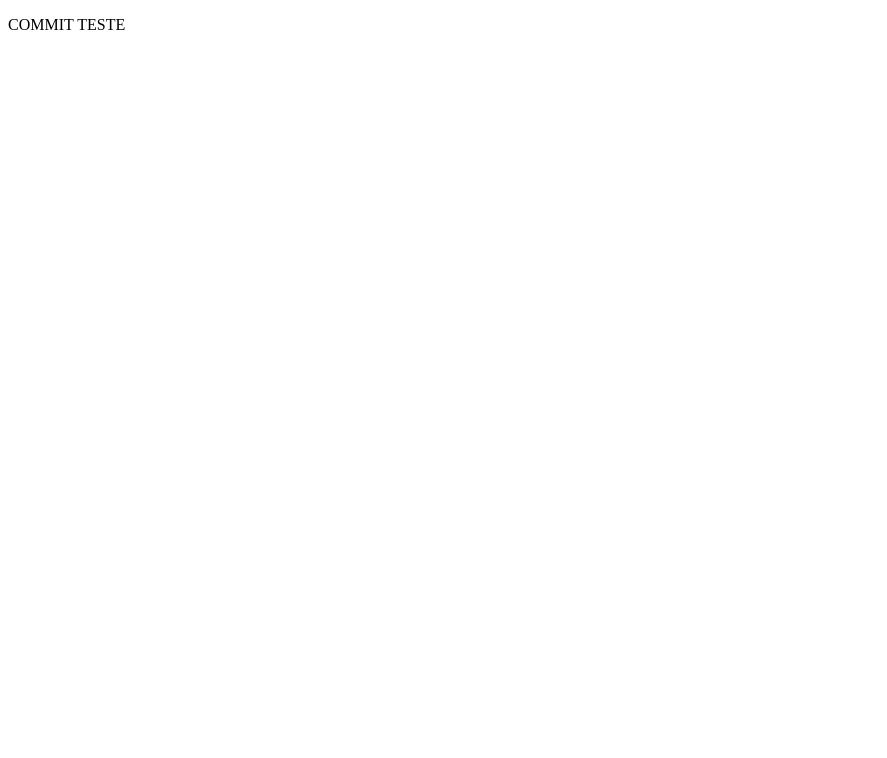
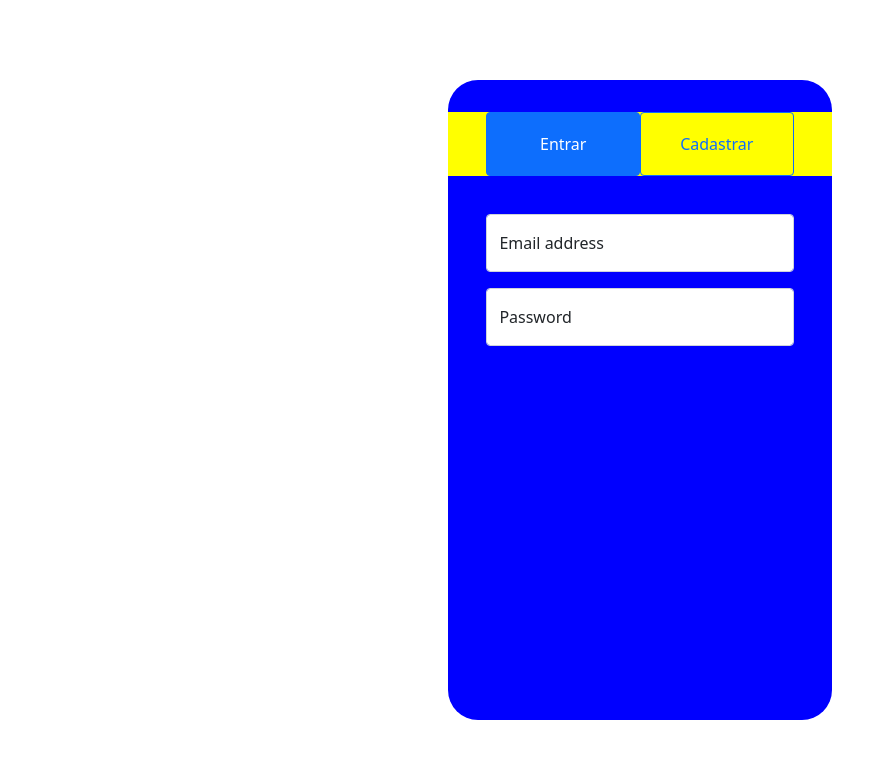
Before and after one commit to kauasdn/OMDb-group-project, a plain HTML site: page OMDb-Project/Index.html in a window 1280 px wide. Shown: the whole page, without its empty margins (0-887 px from the left). Drawn offline with nearby package versions, Linux system fonts and the light colour scheme.

Commit message:
Form da pagina index

```diff
--- a/OMDb-Project/CSS/Index.css
+++ b/OMDb-Project/CSS/Index.css
@@ -0,0 +1,26 @@
+.container-form{
+    background-color: blue;
+    width: 30%;
+    height: 80vh;
+    border-radius: 30px;
+}
+
+.container-pai{
+    display: flex;
+    justify-content: center;
+    align-items: center;
+    height: 100vh;
+}
+
+.login{
+    background-color: yellow;
+    display: flex;
+    justify-content: center;
+    width: 100%;
+    height: 10%;
+    margin-top: 32px;
+}
+
+.email{
+    margin: 10%;
+}
--- a/OMDb-Project/Index.html
+++ b/OMDb-Project/Index.html
@@ -1,12 +1,41 @@
 <!DOCTYPE html>
 <html lang="en">
+
 <head>
     <meta charset="UTF-8">
     <meta http-equiv="X-UA-Compatible" content="IE=edge">
     <meta name="viewport" content="width=device-width, initial-scale=1.0">
+    <link rel="stylesheet" href="/OMDb-Project/CSS/Index.css">
+    <link href="https://cdn.jsdelivr.net/npm/bootstrap@5.0.2/dist/css/bootstrap.min.css" rel="stylesheet"
+        integrity="sha384-EVSTQN3/azprG1Anm3QDgpJLIm9Nao0Yz1ztcQTwFspd3yD65VohhpuuCOmLASjC" crossorigin="anonymous">
+    <script src="https://cdn.jsdelivr.net/npm/bootstrap@5.0.2/dist/js/bootstrap.bundle.min.js"
+        integrity="sha384-MrcW6ZMFYlzcLA8Nl+NtUVF0sA7MsXsP1UyJoMp4YLEuNSfAP+JcXn/tWtIaxVXM"
+        crossorigin="anonymous"></script>
     <title>Index</title>
 </head>
+
 <body>
-    <p>COMMIT TESTE</p>
+    <div class="container-pai">
+        <div class="container-form">
+            <div class="login">
+                    <input type="radio" class="btn-check" name="btnradio" id="btnradio1" autocomplete="off" checked>
+                    <label style="width: 40%;" class="btn btn-outline-primary d-flex align-items-center justify-content-center" for="btnradio1">Entrar</label>
+
+                    <input type="radio" class="btn-check" name="btnradio" id="btnradio2" autocomplete="off">
+                    <label style="width: 40%;" class="btn btn-outline-primary d-flex align-items-center justify-content-center" for="btnradio2">Cadastrar</label>
+            </div>
+            <div class="email">
+                <div class="form-floating mb-3">
+                    <input type="email" class="form-control" id="floatingInput" placeholder="name@example.com">
+                    <label for="floatingInput">Email address</label>
+                  </div>
+                  <div class="form-floating">
+                    <input type="password" class="form-control" id="floatingPassword" placeholder="Password">
+                    <label for="floatingPassword">Password</label>
+                  </div>
+            </div>
+        </div>
+    </div>
 </body>
+
 </html>
```
